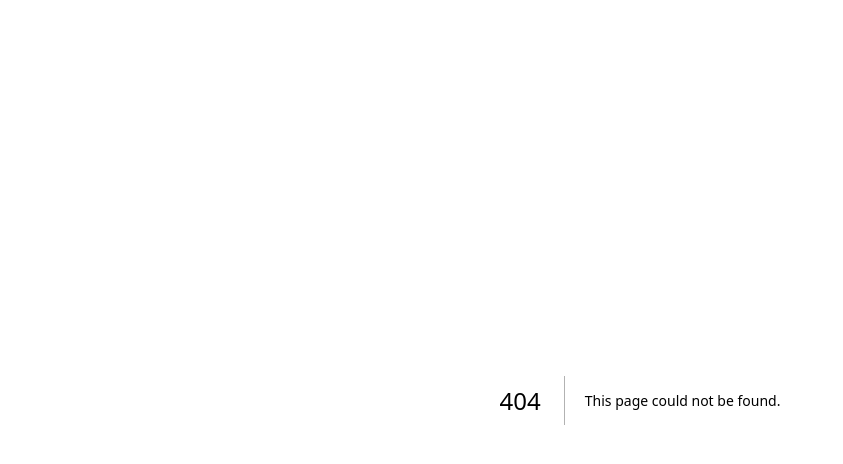
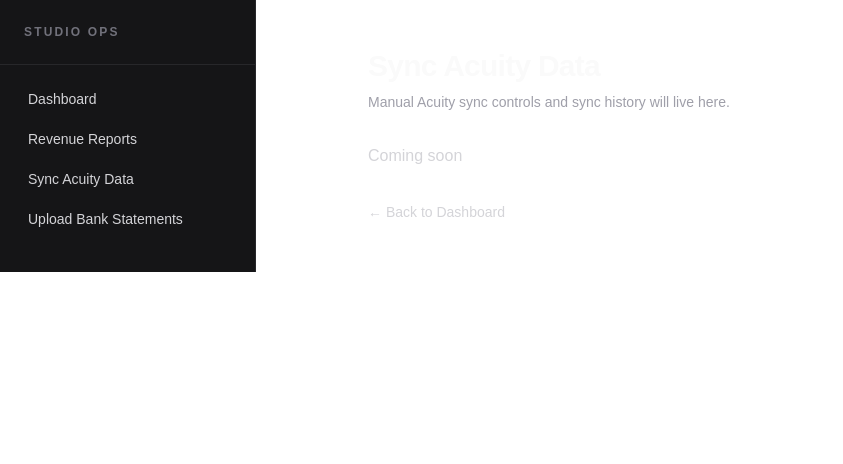
Before and after one commit to mohithkaranth/studio-ops, a Next.js app: page /acuity-sync in a window 1280 px wide. Before the commit this address had no page. Shown: the top 464 px of the page, without its empty margins (0-843 px from the left). Built offline with nearby package versions, Linux system fonts and the light colour scheme.

Commit message:
Add desktop sidebar nav and placeholder module pages

```diff
--- /dev/null
+++ b/app/acuity-sync/page.tsx
@@ -0,0 +1,18 @@
+import Link from "next/link";
+
+export default function AcuitySyncPage() {
+  return (
+    <div className="mx-auto w-full max-w-4xl space-y-8 px-6 py-12 sm:px-10 lg:px-12">
+      <header className="space-y-2">
+        <h1 className="text-3xl font-semibold tracking-tight text-zinc-50">Sync Acuity Data</h1>
+        <p className="text-sm text-zinc-400">
+          Manual Acuity sync controls and sync history will live here.
+        </p>
+      </header>
+      <p className="text-base text-zinc-300">Coming soon</p>
+      <Link href="/" className="inline-block text-sm text-zinc-300 hover:text-zinc-100">
+        ← Back to Dashboard
+      </Link>
+    </div>
+  );
+}
--- /dev/null
+++ b/app/bank-statements/page.tsx
@@ -0,0 +1,18 @@
+import Link from "next/link";
+
+export default function BankStatementsPage() {
+  return (
+    <div className="mx-auto w-full max-w-4xl space-y-8 px-6 py-12 sm:px-10 lg:px-12">
+      <header className="space-y-2">
+        <h1 className="text-3xl font-semibold tracking-tight text-zinc-50">Upload Bank Statements</h1>
+        <p className="text-sm text-zinc-400">
+          Upload monthly bank statement CSV files for revenue and expense reconciliation.
+        </p>
+      </header>
+      <p className="text-base text-zinc-300">Coming soon</p>
+      <Link href="/" className="inline-block text-sm text-zinc-300 hover:text-zinc-100">
+        ← Back to Dashboard
+      </Link>
+    </div>
+  );
+}
--- /dev/null
+++ b/app/components/Sidebar.tsx
@@ -0,0 +1,29 @@
+import Link from "next/link";
+
+const navItems = [
+  { href: "/", label: "Dashboard" },
+  { href: "/revenue", label: "Revenue Reports" },
+  { href: "/acuity-sync", label: "Sync Acuity Data" },
+  { href: "/bank-statements", label: "Upload Bank Statements" },
+];
+
+export default function Sidebar() {
+  return (
+    <aside className="hidden w-64 shrink-0 border-r border-zinc-800 bg-zinc-950/95 lg:flex lg:flex-col">
+      <div className="border-b border-zinc-800 px-6 py-6">
+        <p className="text-xs font-semibold uppercase tracking-[0.18em] text-zinc-500">Studio Ops</p>
+      </div>
+      <nav className="flex flex-col gap-1 px-4 py-4">
+        {navItems.map((item) => (
+          <Link
+            key={item.href}
+            href={item.href}
+            className="rounded-md px-3 py-2 text-sm text-zinc-300 transition hover:bg-zinc-900 hover:text-zinc-100"
+          >
+            {item.label}
+          </Link>
+        ))}
+      </nav>
+    </aside>
+  );
+}
--- a/app/layout.tsx
+++ b/app/layout.tsx
@@ -1,6 +1,7 @@
 import type { Metadata } from "next";
 import { Geist, Geist_Mono } from "next/font/google";
 import "./globals.css";
+import Sidebar from "@/app/components/Sidebar";
 
 const geistSans = Geist({
   variable: "--font-geist-sans",
@@ -27,7 +28,12 @@
       lang="en"
       className={`${geistSans.variable} ${geistMono.variable} h-full antialiased`}
     >
-      <body className="min-h-full flex flex-col">{children}</body>
+      <body className="min-h-full bg-zinc-950 text-zinc-100">
+        <div className="flex min-h-full">
+          <Sidebar />
+          <main className="min-w-0 flex-1">{children}</main>
+        </div>
+      </body>
     </html>
   );
 }
--- /dev/null
+++ b/app/revenue/page.tsx
@@ -0,0 +1,18 @@
+import Link from "next/link";
+
+export default function RevenuePage() {
+  return (
+    <div className="mx-auto w-full max-w-4xl space-y-8 px-6 py-12 sm:px-10 lg:px-12">
+      <header className="space-y-2">
+        <h1 className="text-3xl font-semibold tracking-tight text-zinc-50">Revenue Reports</h1>
+        <p className="text-sm text-zinc-400">
+          Stripe, bank settlement, PayNow, and reconciliation reports will live here.
+        </p>
+      </header>
+      <p className="text-base text-zinc-300">Coming soon</p>
+      <Link href="/" className="inline-block text-sm text-zinc-300 hover:text-zinc-100">
+        ← Back to Dashboard
+      </Link>
+    </div>
+  );
+}
```
